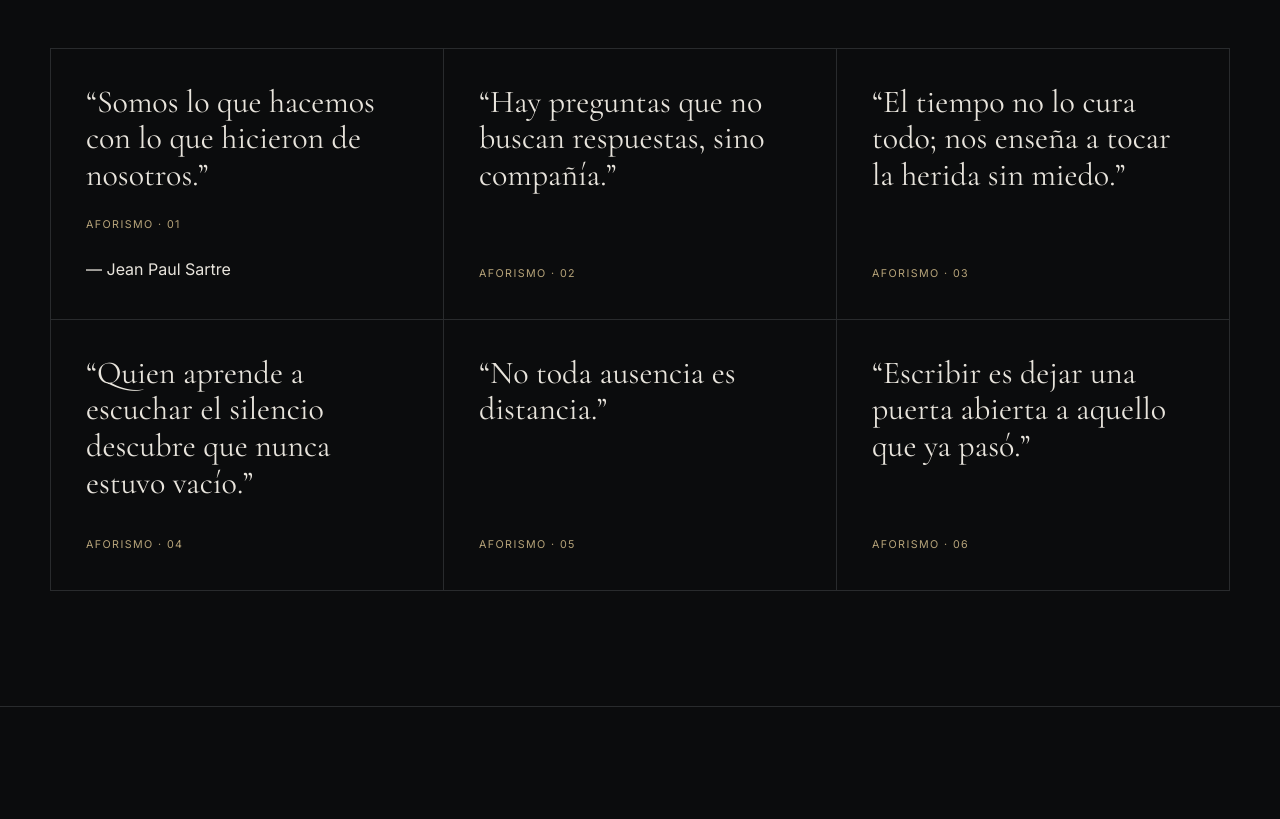
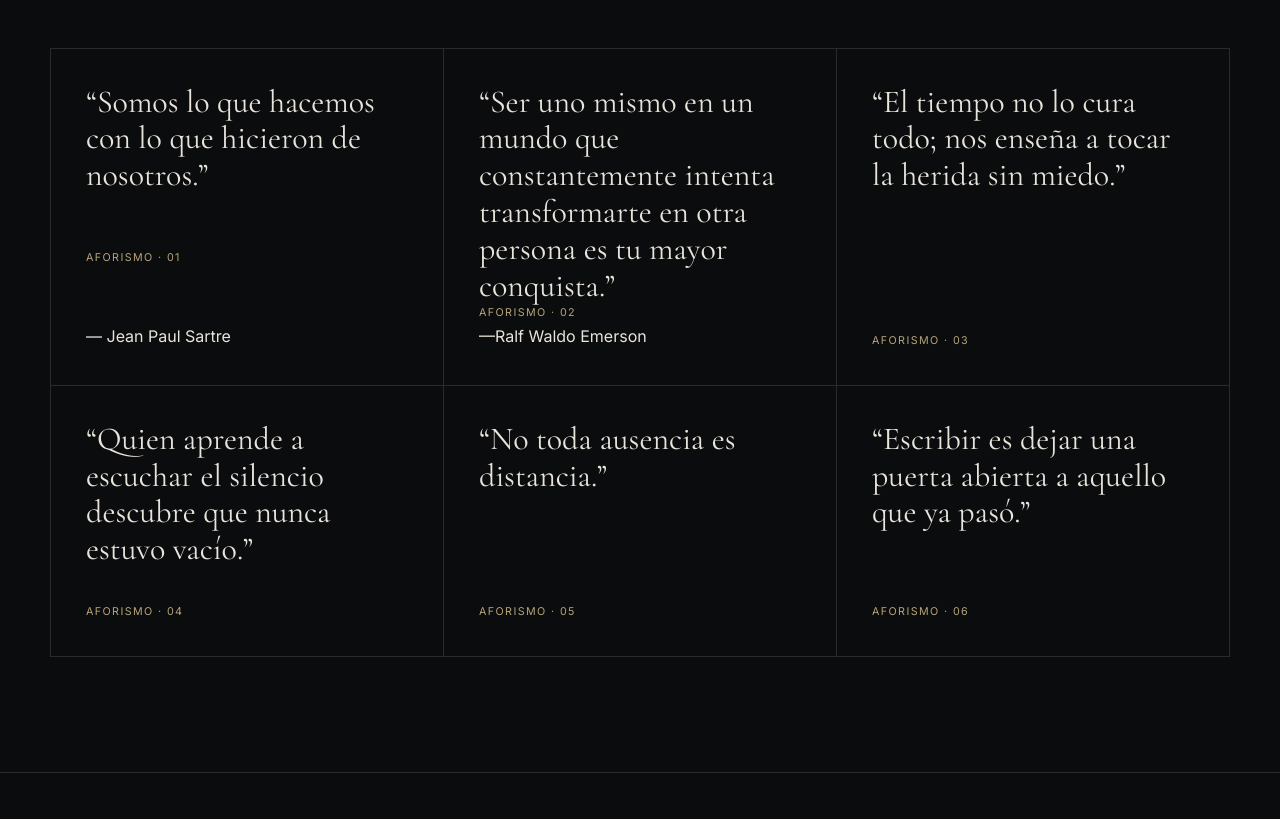
Before and after one commit to JOSE-VILCA/Web, a plain HTML site: page index.html in a window 1280 px wide. Shown: the part 2280-3099 px from the top of the page. Drawn offline with nearby package versions, Linux system fonts and the light colour scheme.

Commit message:
Update quote in index.html

```diff
--- a/index.html
+++ b/index.html
@@ -381,8 +381,10 @@ que terminaron.</div>
                 <div class="aph-author">— Jean Paul Sartre</div>
       </article>
       <article class="aph">
-        <p>“Hay preguntas que no buscan respuestas, sino compañía.”</p>
+        <p>“Ser uno mismo en un mundo que constantemente intenta transformarte en otra persona es tu mayor conquista.”</p>
         <small>Aforismo · 02</small>
+                        <div class="aph-author">—Ralf Waldo Emerson</div>
+
       </article>
       <article class="aph">
         <p>“El tiempo no lo cura todo; nos enseña a tocar la herida sin miedo.”</p>
```
